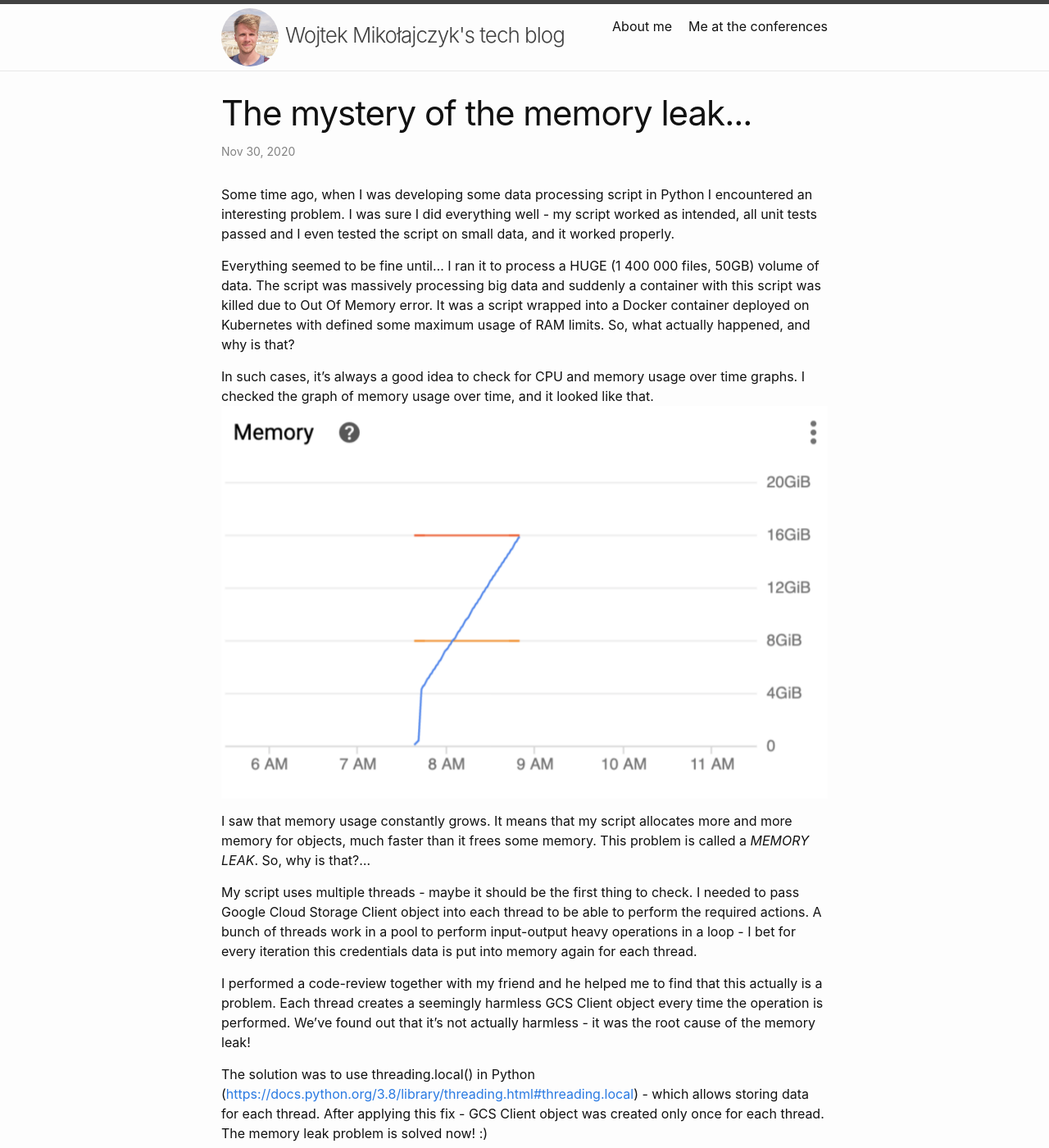
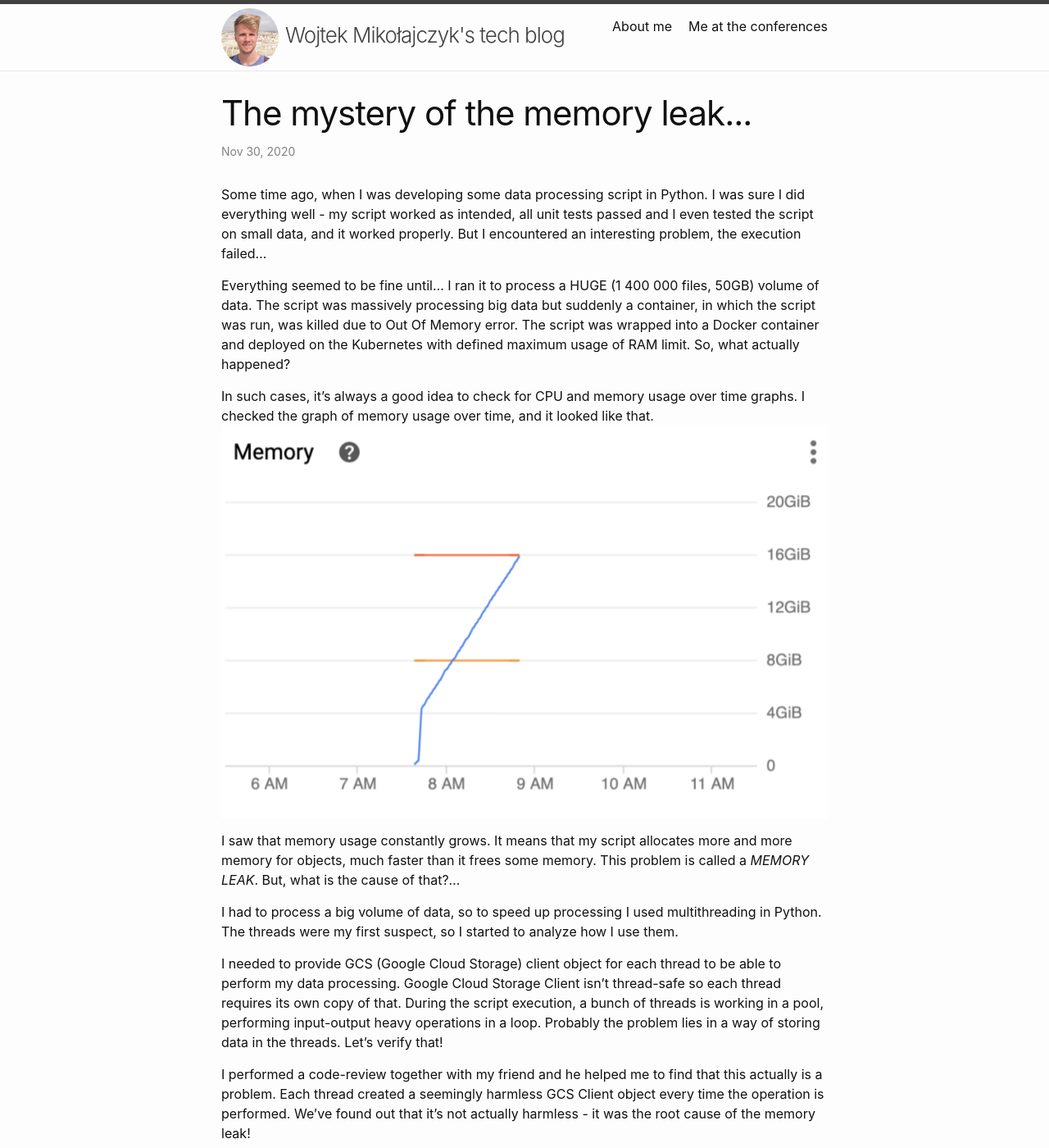
Before and after one commit to wmikolajczyk/womiko-blog, a Jekyll site: the page built from _posts/2020-11-30-the-memory-leak.markdown, in a window 1280 px wide and 1400 px high. Shown: the whole window at 82% size. Built offline with Jekyll 4.4.1, drawn with Linux system fonts in a browser that asks for light colours; comment, search, counter and statistics services are not loaded; some of the changed text lies outside the part shown.

Commit message:
Polish mem leak text

````diff
--- a/_posts/2020-11-30-the-memory-leak.markdown
+++ b/_posts/2020-11-30-the-memory-leak.markdown
@@ -4,22 +4,24 @@ title:  "The mystery of the memory leak..."
 date:   2020-11-30 10:00:00 +0100
 tags: python memory-leak gcs google-cloud-storage
 ---
-Some time ago, when I was developing some data processing script in Python I encountered an interesting problem. I was sure I did everything well - my script worked as intended, all unit tests passed and I even tested the script on small data, and it worked properly.
+Some time ago, when I was developing some data processing script in Python. I was sure I did everything well - my script worked as intended, all unit tests passed and I even tested the script on small data, and it worked properly. But I encountered an interesting problem, the execution failed...
 
-Everything seemed to be fine until... I ran it to process a HUGE (1 400 000 files, 50GB) volume of data. The script was massively processing big data and suddenly a container with this script was killed due to Out Of Memory error. It was a script wrapped into a Docker container deployed on Kubernetes with defined some maximum usage of RAM limits. So, what actually happened, and why is that?
+Everything seemed to be fine until... I ran it to process a HUGE (1 400 000 files, 50GB) volume of data. The script was massively processing big data but suddenly a container, in which the script was run, was killed due to Out Of Memory error. The script was wrapped into a Docker container and deployed on the Kubernetes with defined maximum usage of RAM limit. So, what actually happened?
 
 In such cases, it's always a good idea to check for CPU and memory usage over time graphs.
 I checked the graph of memory usage over time, and it looked like that.
 ![image](/assets/images/memory_usage_over_time.png "memory usage over time")
 
-I saw that memory usage constantly grows. It means that my script allocates more and more memory for objects, much faster than it frees some memory. This problem is called a *MEMORY LEAK*. So, why is that?...
+I saw that memory usage constantly grows. It means that my script allocates more and more memory for objects, much faster than it frees some memory. This problem is called a *MEMORY LEAK*. But, what is the cause of that?...
 
-My script uses multiple threads - maybe it should be the first thing to check. I needed to pass Google Cloud Storage Client object into each thread to be able to perform the required actions. A bunch of threads work in a pool to perform input-output heavy operations in a loop - I bet for every iteration this credentials data is put into memory again for each thread.
+I had to process a big volume of data, so to speed up processing I used multithreading in Python. The threads were my first suspect, so I started to analyze how I use them.
+
+I needed to provide GCS (Google Cloud Storage) client object for each thread to be able to perform my data processing. Google Cloud Storage Client isn't thread-safe so each thread requires its own copy of that. During the script execution, a bunch of threads is working in a pool, performing input-output heavy operations in a loop. Probably the problem lies in a way of storing data in the threads. Let's verify that!
 
 I performed a code-review together with my friend and he helped me to find that this actually is a problem.
-Each thread creates a seemingly harmless GCS Client object every time the operation is performed. We've found out that it's not actually harmless - it was the root cause of the memory leak!
+Each thread created a seemingly harmless GCS Client object every time the operation is performed. We've found out that it's not actually harmless - it was the root cause of the memory leak!
 
-The solution was to use threading.local() in Python ([https://docs.python.org/3.8/library/threading.html#threading.local](https://docs.python.org/3.8/library/threading.html#threading.local)) - which allows storing data for each thread. After applying this fix - GCS Client object was created only once for each thread. The memory leak problem is solved now! :)
+The solution was to use threading.local() in Python ([docs.python.org/...#threading.local](https://docs.python.org/3.8/library/threading.html#threading.local)) - which allows storing data for each thread. After applying this fix - GCS client object was created only once for each thread. The memory leak problem is solved now! :)
 
 *Code with Memory Leak issue*
 ```python
@@ -64,6 +66,6 @@ After the fix, the script was able to process all this data in around 5 hours, t
 - you can spot a memory leak by inspecting memory usage over time graph
 - memory leaks are pretty tough to debug - usually, the only message you get is this "Out Of Memory" error
 - when encountered a memory leak - then your goal is to find this piece of code which "eats" memory :)
-- GCS Client object isn't thread-safe and leaves some leftovers in the memory
+- Google Cloud Storage Client object isn't thread-safe and leaves some leftovers in the memory
 - threading in Python might be tricky - if you encounter some problems it's often good to take a step back to get a better understanding of what's going on under the hood
 - threading.local() in Python allows storing some data per thread
````
Also changed, not shown: other parts of _posts/2020-11-30-the-memory-leak.markdown (+1 -1 lines).
